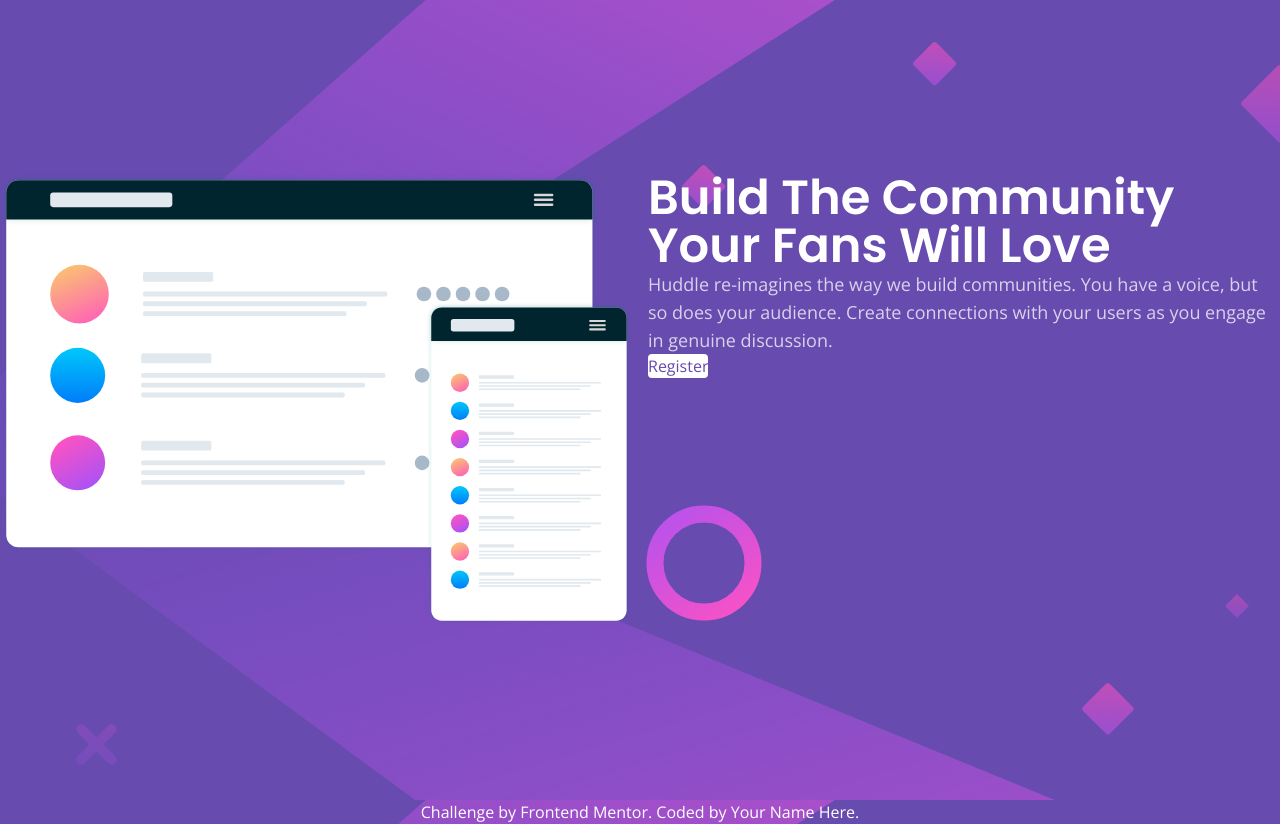
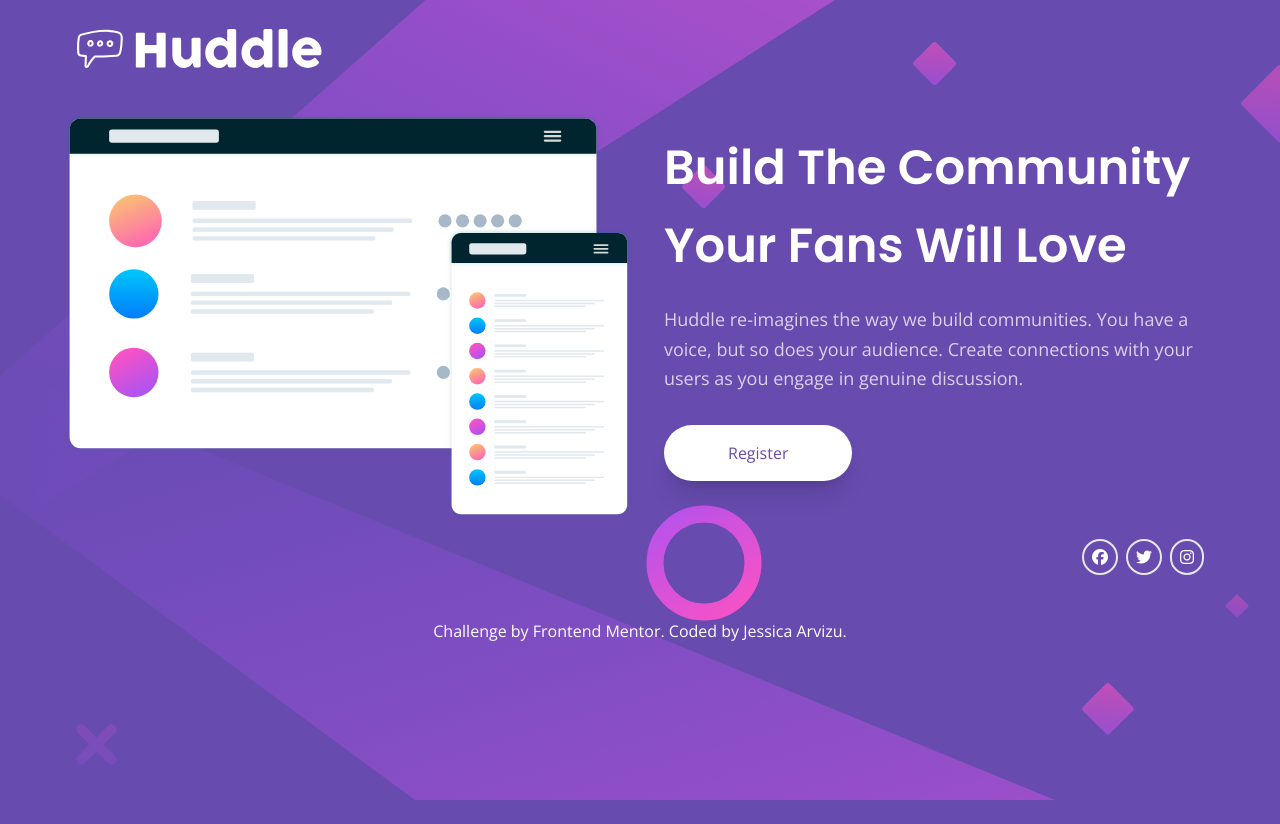
Before and after one commit to jessicaArvizu/FEpractice_Huddle-landing-page, a plain HTML site: page index.html in a window 1280 px wide. After the commit the page ends 800 px from the top, so only its background shows below. Drawn offline with nearby package versions, Linux system fonts and the light colour scheme.

Commit message:
Desktop Version

```diff
--- a/index.html
+++ b/index.html
@@ -1,29 +1,50 @@
 <!DOCTYPE html>
 <html lang="en">
+
 <head>
   <meta charset="UTF-8">
-  <meta name="viewport" content="width=device-width, initial-scale=1.0"> <!-- displays site properly based on user's device -->
+  <meta name="viewport" content="width=device-width, initial-scale=1.0">
+  <!-- displays site properly based on user's device -->
   <script src="https://cdn.tailwindcss.com"></script>
   <link rel="icon" type="image/png" sizes="32x32" href="./images/favicon-32x32.png">
   <link rel="stylesheet" href="styles/style.css">
 
   <title>Frontend Mentor | Huddle landing page with single introductory section</title>
+  <script src="https://kit.fontawesome.com/00b741217a.js" crossorigin="anonymous"></script>
 </head>
+
 <body class="bg-[url('images/bg-desktop.svg')] bg-[--main-bg-color] ">
-    <main class="h-screen flex items-center justify-center">
-      <div class="grid grid-cols-2 gap-4">
+  <header class="px-16 mt-4 w-screen place-content-start">
+    <img src="images/logo.svg"/>
+  </header>
+  <main class="px-16 py-8 w-screen flex items-center justify-center flex-row sm:flex-col">
+    <div class="grid grid-cols-2 gap-4 flex-col">
       <div>
-          <img class="object-cover" src="images/illustration-mockups.svg"/>
+        <img src="images/illustration-mockups.svg" />
       </div>
-        <div>
-          <h1 class="text-white text-5xl font-semibold">Build The Community Your Fans Will Love</h1>
-          <p class="text-white/75 text-lg">
+      <div class="p-4">
+        <h1 class=" mb-5 text-white text-5xl font-semibold leading-relaxed">Build The Community Your Fans Will Love</h1>
+        <p class="mb-8 text-white/75 text-lg  leading-relaxed">
           Huddle re-imagines the way we build communities. You have a voice, but so does your audience.
           Create connections with your users as you engage in genuine discussion.
         </p>
-          <button class="bg-white rounded text-[--main-bg-color] hover:bg-[--main-btn-color] hover:text-white">
+        <button
+          class="p-4 px-16 mb-5 bg-white rounded-full shadow-xl text-[--main-bg-color] active:bg-[--main-btn-color] active:text-white">
           Register
         </button>
+      </div>
+    </div>
+    <div class="px-16 mt-2 grid w-screen flex place-content-end">
+      <div class="p-2 flex place-content-end">
+        <button
+          class="px-2 py-1 m-1 rounded-full text-white active:text-[--main-btn-color] border-2 active:border-[--main-btn-color]"><i
+            class="fa-brands fa-facebook"></i></button>
+        <button
+          class="px-2 py-1 m-1 rounded-full text-white active:text-[--main-btn-color] border-2 active:border-[--main-btn-color]"><i
+            class="fa-brands fa-twitter"></i></button>
+        <button
+          class="px-2 py-1 m-1 rounded-full text-white active:text-[--main-btn-color] border-2 active:border-[--main-btn-color]"><i
+            class="fa-brands fa-instagram"></i></button>
       </div>
     </div>
   </main>
@@ -31,8 +52,9 @@
   <footer class="flex items-center justify-center">
     <p class="text-white">
       Challenge by <a href="https://www.frontendmentor.io?ref=challenge" target="_blank">Frontend Mentor</a>.
-      Coded by <a href="#">Your Name Here</a>.
+      Coded by <a href="https://www.linkedin.com/in/jessica-arvizu/" target="_blank">Jessica Arvizu</a>.
     </p>
   </footer>
 </body>
+
 </html>
--- a/styles/style.css
+++ b/styles/style.css
@@ -16,3 +16,7 @@ body{
     font-family: "Open Sans", sans-serif;
     font-style: normal;
 }
+
+a:hover{
+    color: var(--main-btn-color);
+}
```
Also changed, not shown: images/screenshot-desktop.png (added), 1 other file. Lines whose indentation alone changed are shown as unchanged.
